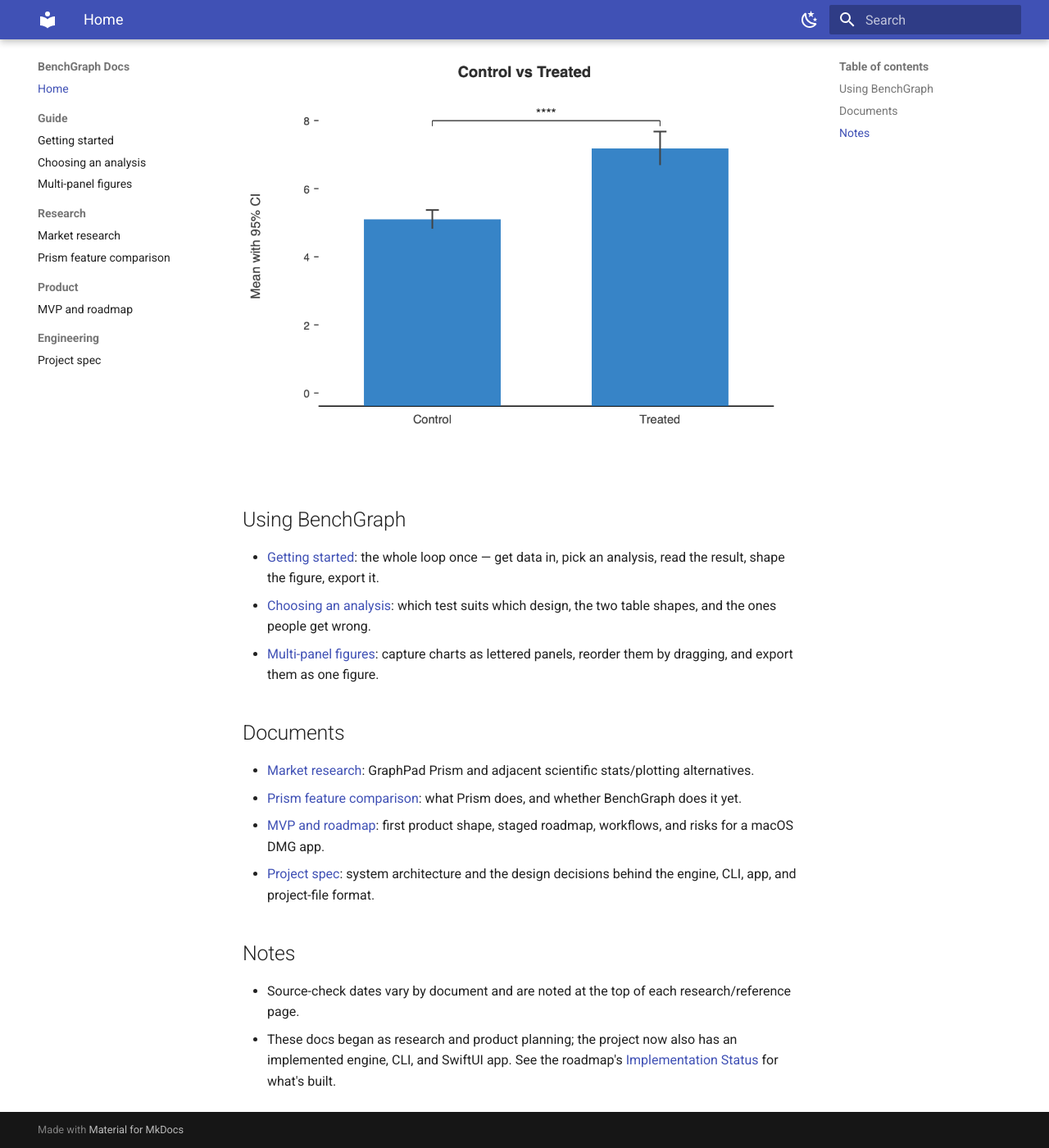
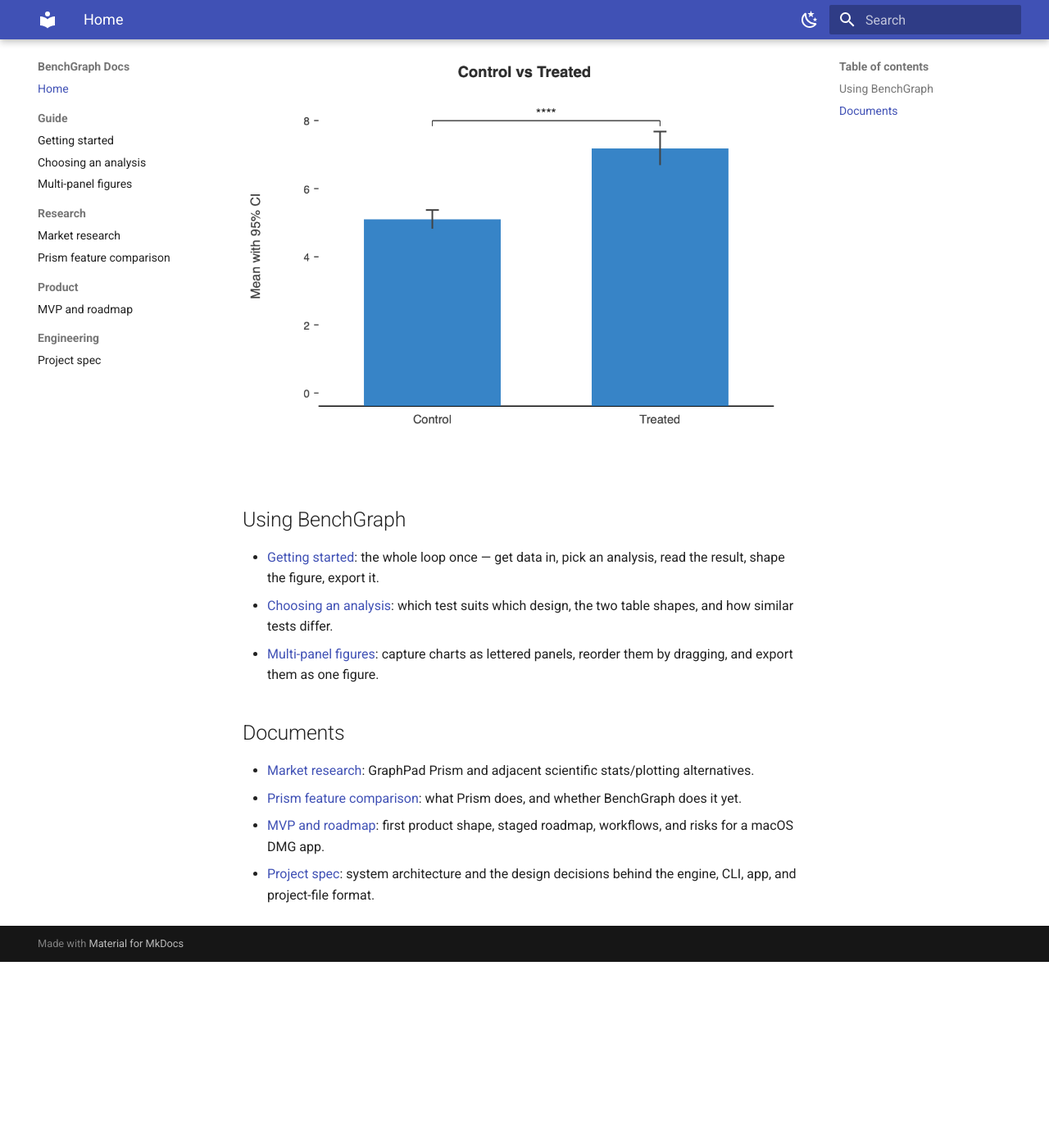
Before and after one commit to stacyshcherbakova/benchgraph, an MkDocs documentation site: the page built from docs/README.md, in a window 1280 px wide and 1400 px high, scrolled down 708 px. Shown: the whole window at 82% size. Built offline with MkDocs 1.6.1 and Material for MkDocs 9.7.7, drawn with Linux system fonts in a browser that asks for light colours; after the commit the page ends 1881 px from its top, so only the background shows below that.

Commit message:
Drop the Notes section from the docs index
Also fix the Choosing-an-analysis blurb, which still said "the ones
people get wrong" after that framing was removed from the page itself.

```diff
--- a/docs/README.md
+++ b/docs/README.md
@@ -11,7 +11,7 @@ straight from the engine:
 ## Using BenchGraph
 
 - [Getting started](./guide/getting-started.md): the whole loop once — get data in, pick an analysis, read the result, shape the figure, export it.
-- [Choosing an analysis](./guide/choosing-an-analysis.md): which test suits which design, the two table shapes, and the ones people get wrong.
+- [Choosing an analysis](./guide/choosing-an-analysis.md): which test suits which design, the two table shapes, and how similar tests differ.
 - [Multi-panel figures](./guide/multi-panel-figures.md): capture charts as lettered panels, reorder them by dragging, and export them as one figure.
 
 ## Documents
@@ -20,8 +20,3 @@ straight from the engine:
 - [Prism feature comparison](./research/prism-analysis-templates.md): what Prism does, and whether BenchGraph does it yet.
 - [MVP and roadmap](./product/mvp-roadmap.md): first product shape, staged roadmap, workflows, and risks for a macOS DMG app.
 - [Project spec](./project-spec.md): system architecture and the design decisions behind the engine, CLI, app, and project-file format.
-
-## Notes
-
-- Source-check dates vary by document and are noted at the top of each research/reference page.
-- These docs began as research and product planning; the project now also has an implemented engine, CLI, and SwiftUI app. See the roadmap's [Implementation Status](./product/mvp-roadmap.md#implementation-status) for what's built.
```
